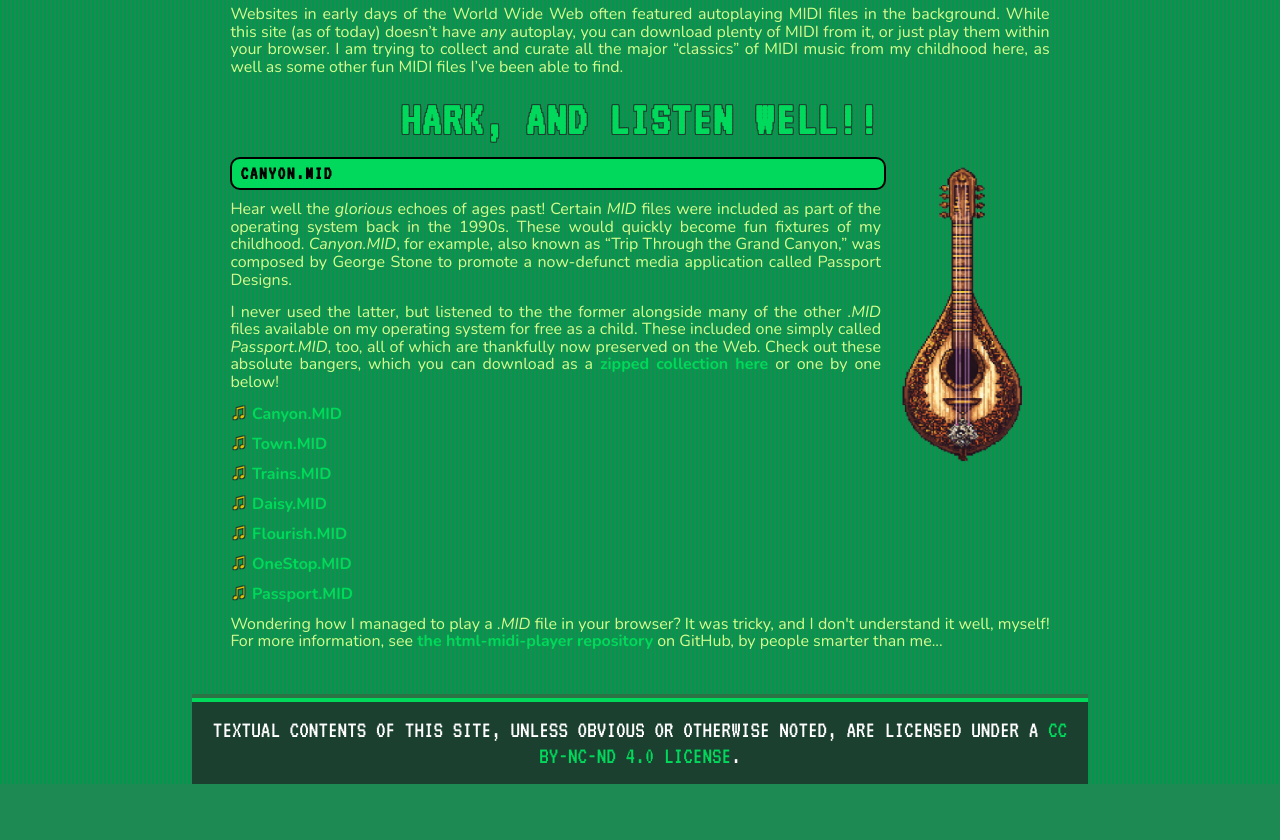
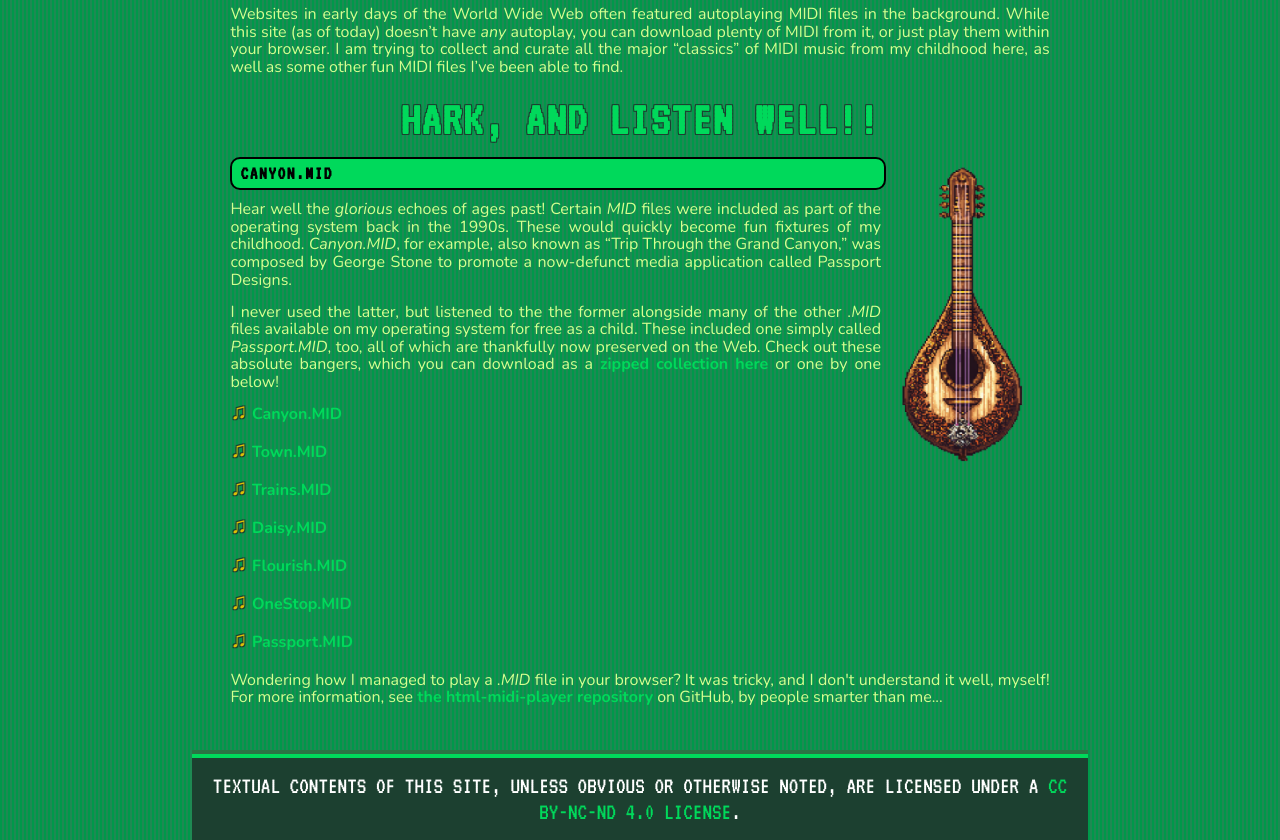
Before and after one commit to ClarityAnne/chirpy, a plain HTML site: page public/index.html in a window 1280 px wide. Shown: the part 868-1708 px from the top of the page. Before the commit the page ends 1652 px from the top, so only its background shows below. Drawn offline with nearby package versions, Linux system fonts and the light colour scheme.

Commit message:
dfgfdgdfgfdg

```diff
--- a/public/style.css
+++ b/public/style.css
@@ -322,7 +322,7 @@ main ol li:before {
 }
 
 main li {
-  margin-bottom:.5rem; text-align:justify}
+  margin: .5rem 0 1rem 0; text-align:justify}
 
 /*
 .oOo.oOo.oOo.oOo.oOo.oOo.oOo.oOo.
```
